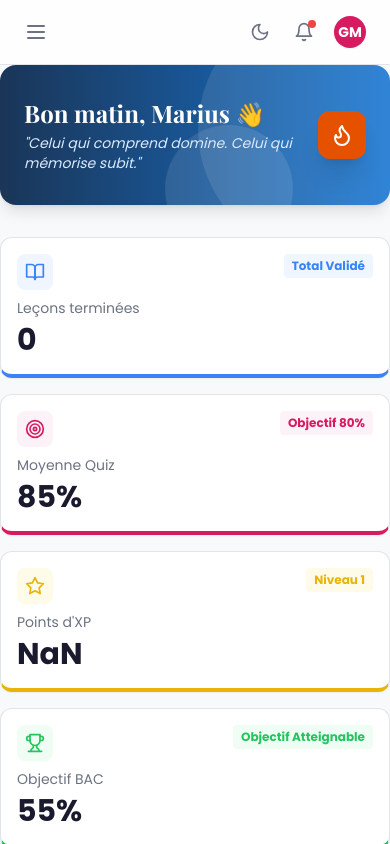
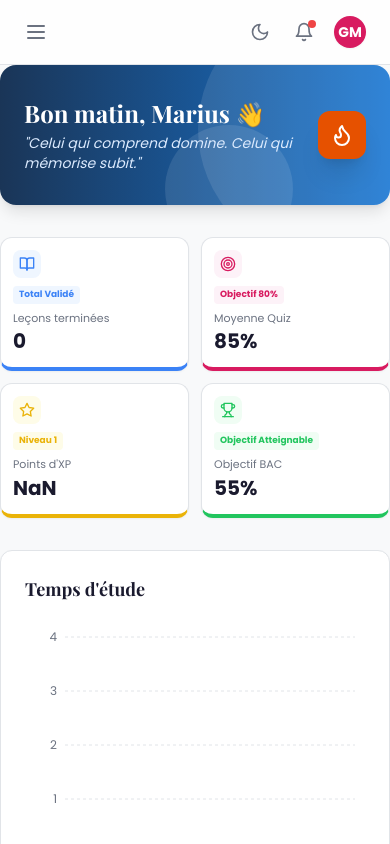
Before and after one commit to mariusgombaleu-ops/eductome-web, a React (Vite) app: page /dashboard in a window 390 px wide. Shown: the top 844 px of the page. Built offline with nearby package versions, Linux system fonts and the light colour scheme; sample sign-in values are in the browser's storage; a web font is replaced by a local one.

Commit message:
fix: improve mobile layout for dashboard stats grid

```diff
--- a/src/pages/dashboard/Overview.tsx
+++ b/src/pages/dashboard/Overview.tsx
@@ -58,67 +58,77 @@ export const Overview = () => {
       </div>
 
       {/* Stats Grid - Toujours visible pour l'aspect psychologique */}
-      <div className="grid grid-cols-1 sm:grid-cols-2 lg:grid-cols-4 gap-4 md:gap-6">
+      <div className="grid grid-cols-2 lg:grid-cols-4 gap-3 sm:gap-4 md:gap-6">
         {/* Card 1: Leçons terminées */}
-        <div className="bg-white dark:bg-[#161B22] p-4 md:p-6 rounded-xl shadow-sm border border-[#E1E4E8] dark:border-[#30363D] border-b-4 border-b-blue-500 transition-colors duration-300">
-          <div className="flex justify-between items-start mb-2">
-            <div className="p-2 rounded-lg bg-blue-50 dark:bg-blue-900/20 text-blue-500">
-              <BookOpen className="w-5 h-5" />
+        <div className="bg-white dark:bg-[#161B22] p-3 sm:p-4 md:p-6 rounded-xl shadow-sm border border-[#E1E4E8] dark:border-[#30363D] border-b-4 border-b-blue-500 transition-colors duration-300 flex flex-col justify-between">
+          <div className="flex flex-col sm:flex-row justify-between items-start sm:items-center gap-2 mb-2">
+            <div className="p-1.5 sm:p-2 rounded-lg bg-blue-50 dark:bg-blue-900/20 text-blue-500 w-fit">
+              <BookOpen className="w-4 h-4 sm:w-5 sm:h-5" />
             </div>
-            <span className="text-xs font-bold px-2 py-1 rounded bg-blue-50 dark:bg-blue-900/20 text-blue-500">
+            <span className="text-[9px] sm:text-xs font-bold px-1.5 py-0.5 sm:px-2 sm:py-1 rounded bg-blue-50 dark:bg-blue-900/20 text-blue-500 text-center">
               Total Validé
             </span>
           </div>
-          <p className="text-sm font-medium text-[#6B7280] dark:text-[#8B949E]">Leçons terminées</p>
-          <p className="text-3xl font-bold mt-1 text-[#1A1A2E] dark:text-white">
+          <div>
+            <p className="text-[11px] sm:text-sm font-medium text-[#6B7280] dark:text-[#8B949E] leading-tight">Leçons terminées</p>
+            <p className="text-xl sm:text-3xl font-bold mt-0.5 text-[#1A1A2E] dark:text-white">
               <AnimatedCounter value={completedQuizzes} duration={1500} />
             </p>
           </div>
+        </div>
 
         {/* Card 2: Moyenne Quiz */}
-        <div className="bg-white dark:bg-[#161B22] p-4 md:p-6 rounded-xl shadow-sm border border-[#E1E4E8] dark:border-[#30363D] border-b-4 border-b-[#D81B60] transition-colors duration-300">
-          <div className="flex justify-between items-start mb-2">
-            <div className="p-2 rounded-lg bg-pink-50 dark:bg-pink-900/20 text-[#D81B60]">
-              <Target className="w-5 h-5" />
+        <div className="bg-white dark:bg-[#161B22] p-3 sm:p-4 md:p-6 rounded-xl shadow-sm border border-[#E1E4E8] dark:border-[#30363D] border-b-4 border-b-[#D81B60] transition-colors duration-300 flex flex-col justify-between">
+          <div className="flex flex-col sm:flex-row justify-between items-start sm:items-center gap-2 mb-2">
+            <div className="p-1.5 sm:p-2 rounded-lg bg-pink-50 dark:bg-pink-900/20 text-[#D81B60] w-fit">
+              <Target className="w-4 h-4 sm:w-5 sm:h-5" />
             </div>
-            <span className="text-xs font-bold px-2 py-1 rounded bg-pink-50 dark:bg-pink-900/20 text-[#D81B60]">Objectif 80%</span>
+            <span className="text-[9px] sm:text-xs font-bold px-1.5 py-0.5 sm:px-2 sm:py-1 rounded bg-pink-50 dark:bg-pink-900/20 text-[#D81B60] text-center">
+              Objectif 80%
+            </span>
           </div>
-          <p className="text-sm font-medium text-[#6B7280] dark:text-[#8B949E]">Moyenne Quiz</p>
-          <p className="text-3xl font-bold mt-1 text-[#1A1A2E] dark:text-white">
+          <div>
+            <p className="text-[11px] sm:text-sm font-medium text-[#6B7280] dark:text-[#8B949E] leading-tight">Moyenne Quiz</p>
+            <p className="text-xl sm:text-3xl font-bold mt-0.5 text-[#1A1A2E] dark:text-white">
               <AnimatedCounter value={isNewUser ? 0 : 85} suffix="%" duration={1800} />
             </p>
           </div>
+        </div>
 
         {/* Card 3: Points d'XP */}
-        <div className="bg-white dark:bg-[#161B22] p-4 md:p-6 rounded-xl shadow-sm border border-[#E1E4E8] dark:border-[#30363D] border-b-4 border-b-yellow-500 transition-colors duration-300">
-          <div className="flex justify-between items-start mb-2">
-            <div className="p-2 rounded-lg bg-yellow-50 dark:bg-yellow-900/20 text-yellow-500">
-              <Star className="w-5 h-5" />
+        <div className="bg-white dark:bg-[#161B22] p-3 sm:p-4 md:p-6 rounded-xl shadow-sm border border-[#E1E4E8] dark:border-[#30363D] border-b-4 border-b-yellow-500 transition-colors duration-300 flex flex-col justify-between">
+          <div className="flex flex-col sm:flex-row justify-between items-start sm:items-center gap-2 mb-2">
+            <div className="p-1.5 sm:p-2 rounded-lg bg-yellow-50 dark:bg-yellow-900/20 text-yellow-500 w-fit">
+              <Star className="w-4 h-4 sm:w-5 sm:h-5" />
             </div>
-            <span className="text-xs font-bold px-2 py-1 rounded bg-yellow-50 dark:bg-yellow-900/20 text-yellow-500">
+            <span className="text-[9px] sm:text-xs font-bold px-1.5 py-0.5 sm:px-2 sm:py-1 rounded bg-yellow-50 dark:bg-yellow-900/20 text-yellow-500 text-center">
               Niveau {level.level}
             </span>
           </div>
-          <p className="text-sm font-medium text-[#6B7280] dark:text-[#8B949E]">Points d'XP</p>
-          <p className="text-3xl font-bold mt-1 text-[#1A1A2E] dark:text-white">
+          <div>
+            <p className="text-[11px] sm:text-sm font-medium text-[#6B7280] dark:text-[#8B949E] leading-tight">Points d'XP</p>
+            <p className="text-xl sm:text-3xl font-bold mt-0.5 text-[#1A1A2E] dark:text-white">
               <AnimatedCounter value={xp} duration={2000} />
             </p>
           </div>
+        </div>
 
         {/* Card 4: Objectif BAC */}
-        <div className="bg-white dark:bg-[#161B22] p-4 md:p-6 rounded-xl shadow-sm border border-[#E1E4E8] dark:border-[#30363D] border-b-4 border-b-green-500 transition-colors duration-300">
-          <div className="flex justify-between items-start mb-2">
-            <div className="p-2 rounded-lg bg-green-50 dark:bg-green-900/20 text-green-500">
-              <Trophy className="w-5 h-5" />
+        <div className="bg-white dark:bg-[#161B22] p-3 sm:p-4 md:p-6 rounded-xl shadow-sm border border-[#E1E4E8] dark:border-[#30363D] border-b-4 border-b-green-500 transition-colors duration-300 flex flex-col justify-between">
+          <div className="flex flex-col sm:flex-row justify-between items-start sm:items-center gap-2 mb-2">
+            <div className="p-1.5 sm:p-2 rounded-lg bg-green-50 dark:bg-green-900/20 text-green-500 w-fit">
+              <Trophy className="w-4 h-4 sm:w-5 sm:h-5" />
             </div>
-            <span className="text-xs font-bold px-2 py-1 rounded bg-green-50 dark:bg-green-900/20 text-green-500">
+            <span className="text-[9px] sm:text-xs font-bold px-1.5 py-0.5 sm:px-2 sm:py-1 rounded bg-green-50 dark:bg-green-900/20 text-green-500 text-center">
               Objectif Atteignable
             </span>
           </div>
-          <p className="text-sm font-medium text-[#6B7280] dark:text-[#8B949E]">Objectif BAC</p>
-          <p className="text-3xl font-bold mt-1 text-[#1A1A2E] dark:text-white">
+          <div>
+            <p className="text-[11px] sm:text-sm font-medium text-[#6B7280] dark:text-[#8B949E] leading-tight">Objectif BAC</p>
+            <p className="text-xl sm:text-3xl font-bold mt-0.5 text-[#1A1A2E] dark:text-white">
               <AnimatedCounter value={isNewUser ? 0 : Math.min(50 + level.level * 5, 99)} suffix="%" duration={1500} />
             </p>
+          </div>
         </div>
       </div>
 
```
Lines whose indentation alone changed are shown as unchanged.
